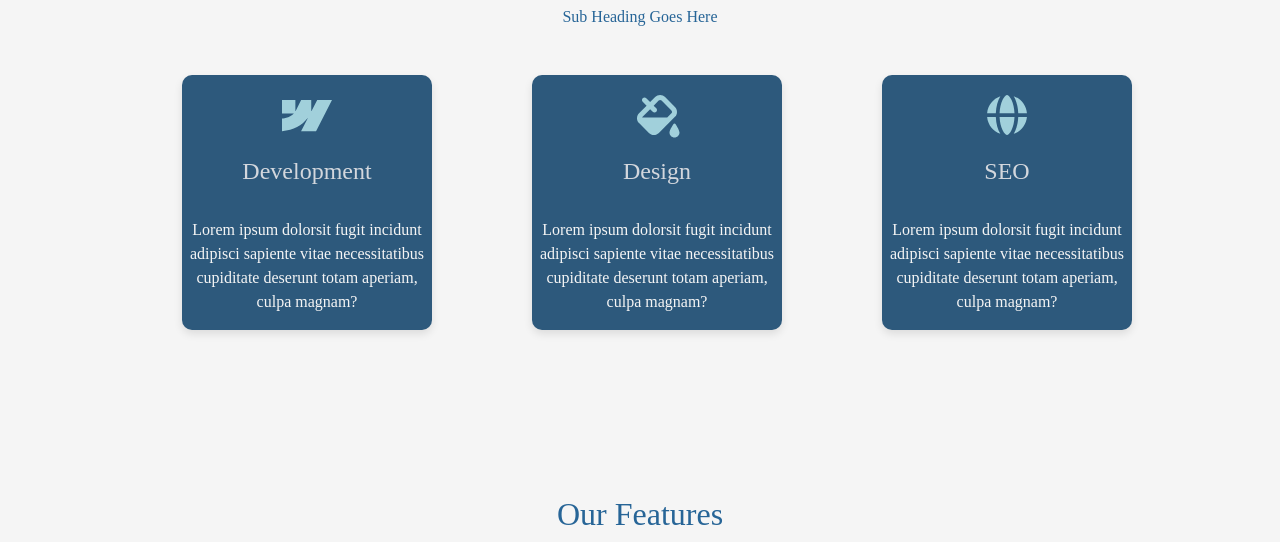
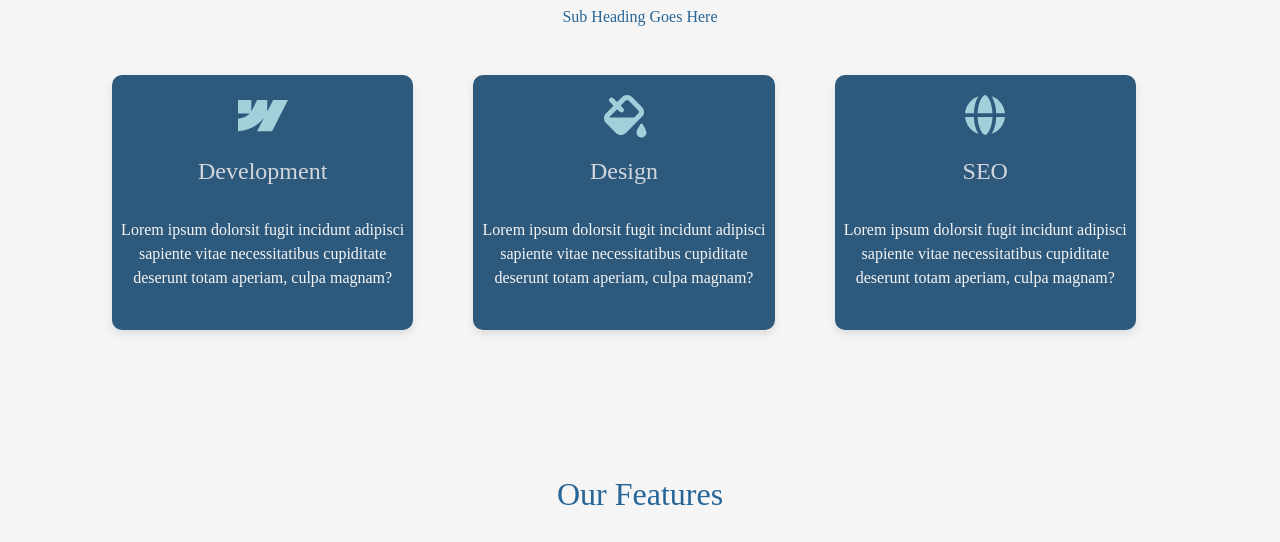
Before and after one commit to NohaAdel32/Nq-group, a plain HTML site: page index.html in a window 1280 px wide. Shown: the part 763-1305 px from the top of the page. Drawn offline with nearby package versions, Linux system fonts and the light colour scheme.

Commit message:
update 3

```diff
--- a/css/style.css
+++ b/css/style.css
@@ -77,9 +77,10 @@ body {
     width: 100%;
     height: 500px;
     background-color: whitesmoke;
-    margin-bottom: 70px;
+    margin-bottom: 50px;
     font-family:'Times New Roman', Times, serif;
-    overflow: auto;
+    /* overflow: auto; */
+
 
 }
 .service h2{
@@ -88,24 +89,34 @@ text-align: center;
 color:rgb(39, 101, 151) ;
 }
 
+
 .service p{
     text-align: center;
     color:rgb(39, 101, 151) ;
+
 }
-.div-service1,.div-service2{
-    width: 250px;
+.serv{
+    width: 100%; /* عرض الديف الكبير */
+    text-align: center;
+    overflow: auto;
+
+}
+ .div-service1,.div-service2{
+    width: 27%;
     height: 255px;
     background-color: rgb(45, 89, 124);
     float: left;
-    margin-top: 30px;
-    margin-left: 100px;
+     /* margin-top: 30px; */
+  /* margin-left: 70px; */
+   margin:30px;
     color: whitesmoke;
     text-align: center;
     border-radius: 10px;
     box-shadow: 0 4px 8px rgba(0, 0, 0, 0.1);
     transition: transform 0.3s ease;
+    box-sizing: border-box;
+}
 
-}
 .div-service1:hover,.div-service2:hover{
     transform: translateY(-10px);
     background-color: rgb(34, 55, 77);
@@ -115,9 +126,7 @@ color:rgb(39, 101, 151) ;
     color: rgb(211, 215, 221);
 }
 
-/* .div-service1{
-    margin-left: 0px;
-} */
+
 .div-service1 p,.div-service2 p{
     color: whitesmoke;
 }
--- a/index.html
+++ b/index.html
@@ -67,28 +67,31 @@
     <!-- End Cover -->
     <div class="container">
       <!-- services -->
-    <div class="service align-items-center">
+    <div class="service ">
       <h2>Our Services</h2>
       <p>Sub Heading Goes Here </p>
-      <div class="div-service1">
+      <div class="serv ">
+        <div class="div-service1 ">
           <i class="fa-brands fa-webflow model icon-index"></i>
           <h4>Development</h4>
           <br>
           <p>Lorem ipsum dolorsit  fugit incidunt adipisci sapiente vitae necessitatibus cupiditate deserunt totam aperiam, culpa magnam?</p>
         </div>
-      <div class="div-service2">
+        <div class="div-service2 ">
           <i class="fa-solid fa-fill-drip icon-index"></i>
           <h4>Design</h4>
           <br>
           <p>Lorem ipsum dolorsit  fugit incidunt adipisci sapiente vitae necessitatibus cupiditate deserunt totam aperiam, culpa magnam?</p>
         </div>
-      <div class="div-service2">
+        <div class="div-service2 ">
           <i class="fa-solid fa-globe icon-index"></i>
           <h4>SEO</h4>
           <br>
           <p>Lorem ipsum dolorsit  fugit incidunt adipisci sapiente vitae necessitatibus cupiditate deserunt totam aperiam, culpa magnam?</p>
         </div>
       </div>
+    </div>
+
     <!-- End services -->
       <!-- Text Section -->
       <div class="container text-center py-3">
```
Lines whose indentation alone changed are shown as unchanged.
